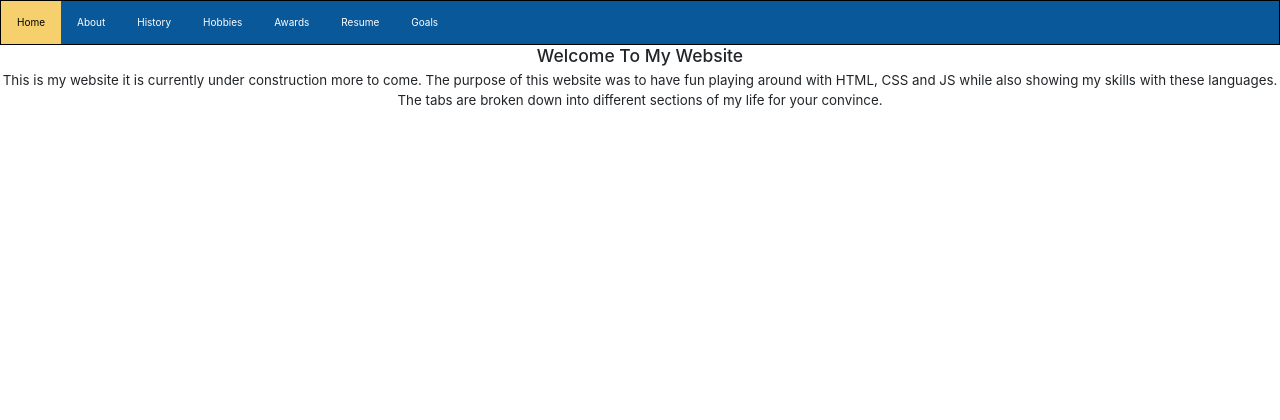
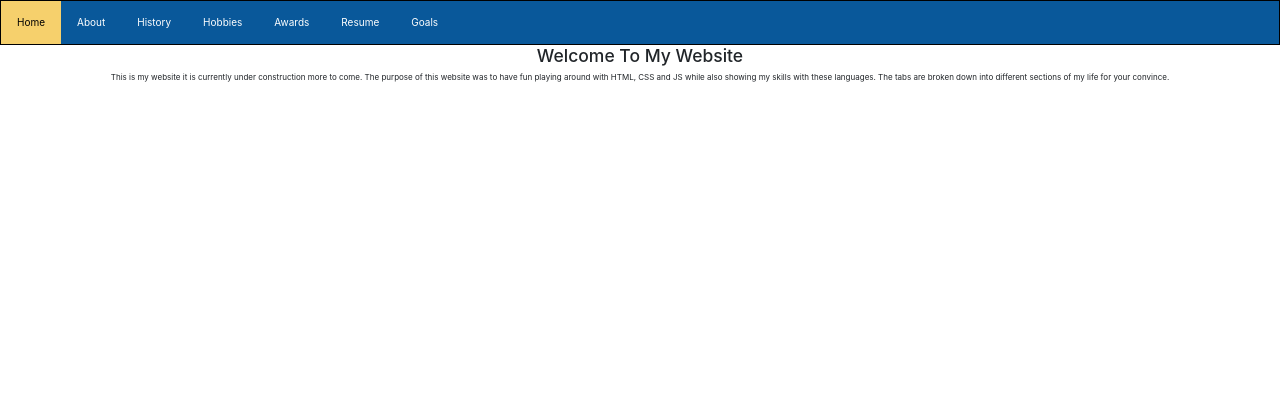
Before and after one commit to Trotsky88/Trotsky88.github.io, a PHP site: page / in a window 1280 px wide. Shown: the top 420 px of the page. Run offline with PHP 8.4, Linux system fonts and the light colour scheme.

Commit message:
Update styles.css

```diff
--- a/CSS/styles.css
+++ b/CSS/styles.css
@@ -4,7 +4,7 @@ body{
     background-color: lightgrey;
 }
 p{
-    font-size: 10pt;
+    font-size: 6pt;
 }
 
 h3{
```
